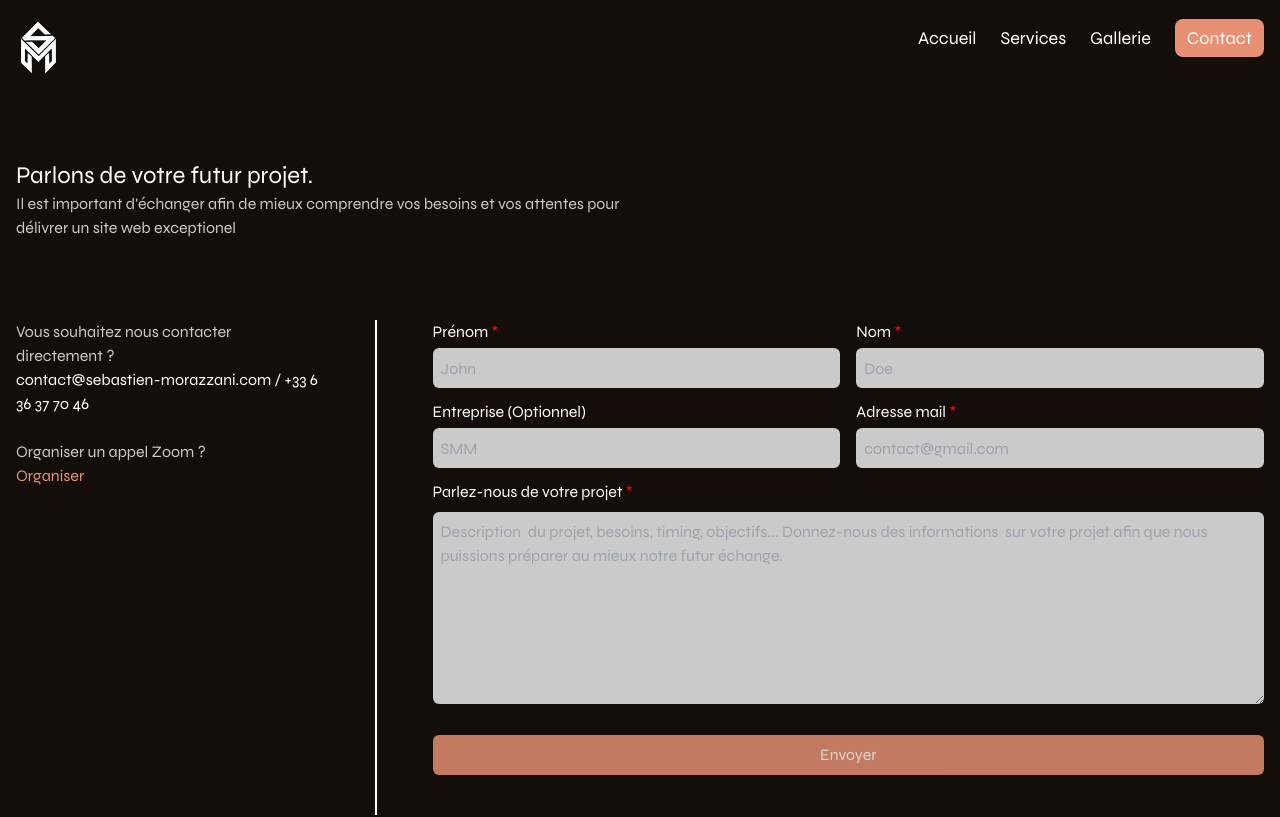
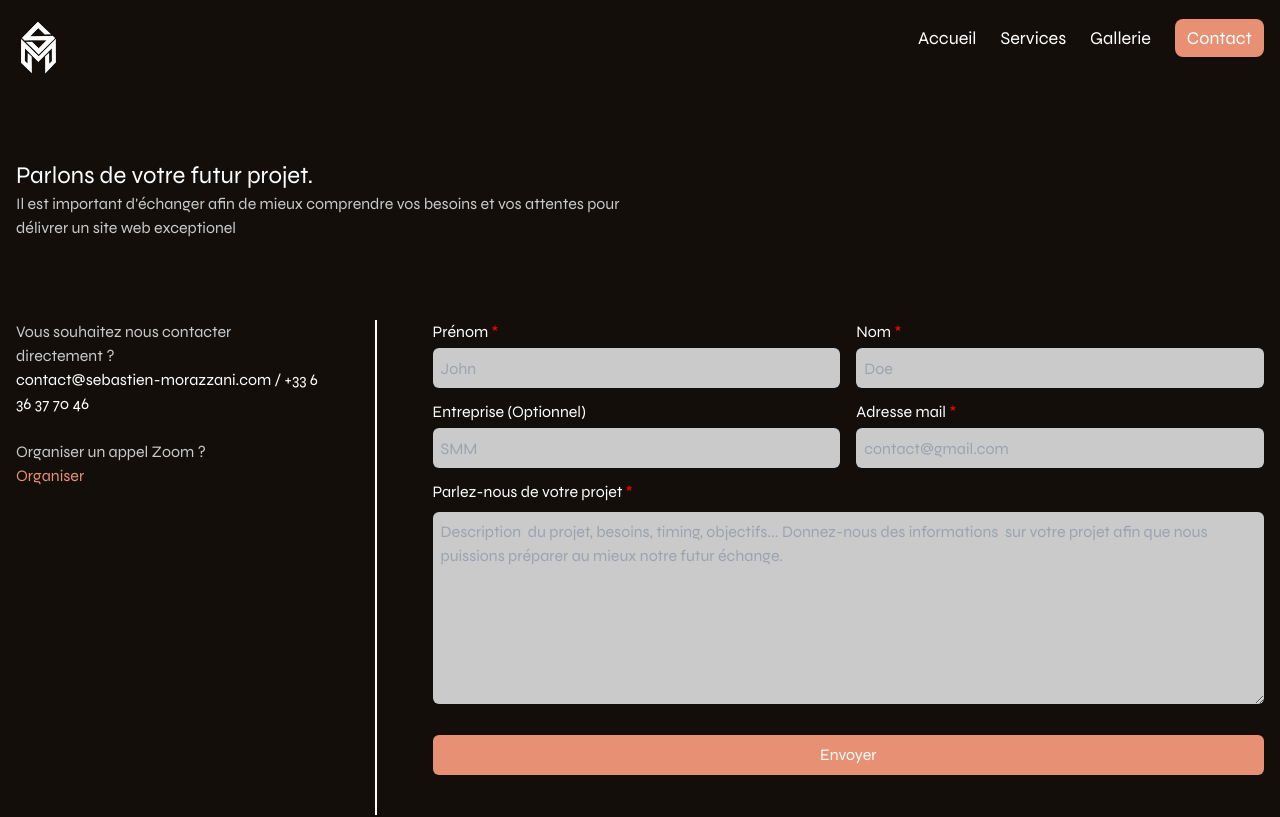
Before and after one commit to SebMZI/Sebastien-Morazzani, a Next.js app: page /contact in a window 1280 px wide. Shown: the top 817 px of the page. Built offline with nearby package versions, Linux system fonts and the light colour scheme.

Commit message:
feat: add some animations

```diff
--- a/app/components/Project.tsx
+++ b/app/components/Project.tsx
@@ -1,6 +1,8 @@
+"use client";
 import Image from "next/image";
 import Link from "next/link";
 import React from "react";
+import { motion } from "framer-motion";
 
 interface props {
   title: string;
@@ -13,13 +15,16 @@ interface props {
 const Project = ({ title, date, image, link }: props) => {
   return (
     <Link href={link ? link : "#"} target={link ? "_blank" : ""}>
-      <article className="w-full h-[162px] rounded-lg cursor-pointer">
+      <motion.article
+        className="w-full h-[162px] rounded-lg cursor-pointer"
+        whileHover={{ scale: 1.03 }}
+      >
         <Image
           src={image}
           className="rounded-lg h-[162px] object-cover"
           alt={`Image de ${title} créer par Sébastien Morazzani-Marigny`}
         />
-      </article>
+      </motion.article>
     </Link>
   );
 };
--- a/app/components/Services.tsx
+++ b/app/components/Services.tsx
@@ -1,16 +1,44 @@
-import React from "react";
+"use client";
+import React, { useEffect, useRef } from "react";
+import {
+  animate,
+  motion,
+  useAnimationControls,
+  useInView,
+} from "framer-motion";
 
 interface props {
   title: string;
   desc: string;
+  delay: number;
 }
 
-const Services = ({ title, desc }: props) => {
+const Services = ({ title, desc, delay }: props) => {
+  const controls = useAnimationControls();
+  const serviceRef = useRef(null);
+
+  const property = {
+    hidden: { opacity: 0 },
+    show: {
+      opacity: 1,
+      transition: {
+        duration: 1.25,
+        delay: delay,
+        ease: "easeInOut",
+      },
+    },
+  };
+
   return (
-    <article>
+    <motion.article
+      variants={property}
+      initial="hidden"
+      whileInView="show"
+      ref={serviceRef}
+    >
       <h3 className="text-2xl mb-1">{title}</h3>
       <p className="text-secondary text-justify">{desc}</p>
-    </article>
+    </motion.article>
   );
 };
 
--- a/app/contact/page.tsx
+++ b/app/contact/page.tsx
@@ -3,10 +3,31 @@ import React, { useEffect, useRef, useState } from "react";
 import type { Metadata } from "next";
 import emailjs from "@emailjs/browser";
 import Head from "next/head";
+import { easeInOut, motion } from "framer-motion";
+import { AnimatePresence } from "framer-motion";
+import loadingGif from "../assets/loading.svg";
+import Image from "next/image";
 
 const Contact = () => {
   const form = useRef(null);
-  const [msg, setMsg] = useState("Envoyer");
+  const [spin, setSpin] = useState(false);
+  const [modal, setModal] = useState(false);
+  const [msg, setMsg] = useState("Rien");
+  const variants = {
+    out: {
+      opacity: 0,
+      y: 40,
+    },
+    in: {
+      opacity: 1,
+      y: 0,
+      transition: {
+        ease: [0.17, 0.67, 0.83, 0.91],
+        duration: 1,
+        delay: 0.15,
+      },
+    },
+  };
 
   const sendEmail = (event: React.FormEvent<HTMLFormElement>) => {
     event.preventDefault();
@@ -16,6 +37,7 @@ const Contact = () => {
       process.env.NEXT_PUBLIC_EMAILJS_USER_ID &&
       form.current
     ) {
+      setSpin(true);
       emailjs
         .sendForm(
           process.env.NEXT_PUBLIC_EMAILJS_SERVICE_ID,
@@ -25,28 +47,61 @@ const Contact = () => {
         )
         .then(
           (result) => {
-            setMsg("Envoyé");
+            setSpin(false);
+            setModal(true);
+            setMsg("Message envoyé!");
             const formClear = form.current as HTMLFormElement | null;
             if (formClear) {
               formClear.reset();
             }
             setTimeout(() => {
-              setMsg("Envoyer");
-            }, 3000);
+              setModal(false);
+              setMsg("");
+            }, 4000);
           },
           (error) => {
-            setMsg("Erreur");
+            setSpin(false);
+            setMsg("Erreur lors de l'envoi!");
             setTimeout(() => {
-              setMsg("Envoyer");
-            }, 3000);
+              setModal(false);
+              setMsg("");
+            }, 4000);
           }
         );
     }
   };
 
   return (
-    <>
-      <main className="text-white">
+    <AnimatePresence mode="wa">
+      <motion.main
+        className="text-white relative"
+        variants={variants}
+        initial="out"
+        animate="in"
+        exit="out"
+      >
+        {modal ? (
+          <motion.div
+            className={`absolute top-[-50px] left-2/4  py-4 px-20 text-white  text-center rounded-sm ${
+              msg === "Message envoyé!" ? "bg-[#58eb58]" : "bg-[#eb5353]"
+            }`}
+            initial={{
+              x: "-50%",
+              y: "-50px",
+              opacity: 0,
+            }}
+            animate={{
+              y: 0,
+              opacity: 1,
+              transition: {
+                duration: 1,
+                ease: easeInOut,
+              },
+            }}
+          >
+            {msg}
+          </motion.div>
+        ) : null}
         <section className="my-20">
           <div className="w-2/4">
             <h1 className="text-2xl">Parlons de votre futur projet.</h1>
@@ -128,12 +183,24 @@ const Contact = () => {
               placeholder="Description  du projet, besoins, timing, objectifs... Donnez-nous des informations  sur votre projet afin que nous puissions préparer au mieux notre futur échange."
             ></textarea>
 
-            <button
+            <motion.button
               type="submit"
-              className="mt-6 bg-ascent w-full py-2 rounded-md  animate-pulse"
+              className="mt-6 bg-ascent w-full py-2 rounded-md  "
+              whileHover={{ scale: 1.02 }}
+              whileTap={{ scale: 0.9 }}
             >
-              {msg}
-            </button>
+              {spin ? (
+                <div className="w-full grid place-content-center">
+                  <Image
+                    src={loadingGif}
+                    alt="loading spin"
+                    className="w-5 h-5"
+                  />
+                </div>
+              ) : (
+                "Envoyer"
+              )}
+            </motion.button>
           </form>
           <div className="border-[0.5px] bg-secondary w-full mb-10 tablette:w-0 tablette:mx-14"></div>
           <div>
@@ -161,8 +228,8 @@ const Contact = () => {
             </div>
           </div>
         </section>
-      </main>
-    </>
+      </motion.main>
+    </AnimatePresence>
   );
 };
 
--- a/app/globals.css
+++ b/app/globals.css
@@ -19,3 +19,19 @@ html {
     font-family: "Syne", sans-serif;
   }
 }
+
+/* width */
+::-webkit-scrollbar {
+  width: 8px;
+}
+
+/* Track */
+::-webkit-scrollbar-track {
+  background: #e4e4e4;
+}
+
+/* Handle */
+::-webkit-scrollbar-thumb {
+  background-color: #888;
+  border-radius: 10px;
+}
--- a/app/page.tsx
+++ b/app/page.tsx
@@ -1,3 +1,4 @@
+"use client";
 import Image from "next/image";
 import Services from "./components/Services";
 import Project from "./components/Project";
@@ -7,23 +8,70 @@ import myauthMinia from "./assets/myauth.png";
 import addIcon from "./assets/addIcon.svg";
 import mouseIcon from "./assets/mouse.svg";
 import Link from "next/link";
-import type { Metadata } from "next";
+import { motion } from "framer-motion";
+import { AnimatePresence } from "framer-motion";
 
 export default function Home() {
+  const variants = {
+    out: {
+      opacity: 0,
+      y: 40,
+      transition: {
+        duration: 0.4,
+      },
+    },
+    in: {
+      opacity: 1,
+      y: 0,
+      transition: {
+        duration: 0.4,
+        delay: 0.25,
+      },
+    },
+  };
+
   return (
     <main className="w-full h-full text-white">
       <section className="tablette:my-48 relative phone:my-40">
-        <h1 className=" tablette:text-[70px] tablette:leading-[60px] tablette:w-3/4 phone:text-[32px] phone:leading-9">
+        <motion.h1
+          className=" tablette:text-[70px] tablette:leading-[60px] tablette:w-3/4 phone:text-[32px] phone:leading-9"
+          initial="hidden"
+          whileInView="visible"
+          viewport={{ once: true }}
+          transition={{
+            duration: 1.2,
+            ease: [0.17, 0.67, 0.83, 0.91],
+            delay: 0.15,
+          }}
+          variants={{
+            visible: { y: 0, opacity: 1 },
+            hidden: { y: 50, opacity: 0 },
+          }}
+        >
           Élevez votre entreprise vers de nouveaux sommets en investissant dans
           sa <span className="text-ascent">visibilité</span> : Le pouvoir de la
           <span className="text-ascent"> croissance</span> par
           l&apos;investissement <span className="text-ascent">stratégique</span>
           .
-        </h1>
-        <p className="mt-8 text-secondary tablette:w-2/4 text-2xl">
+        </motion.h1>
+        <motion.p
+          className="mt-8 text-secondary tablette:w-2/4 text-2xl"
+          initial="hidden"
+          whileInView="visible"
+          viewport={{ once: true }}
+          transition={{
+            duration: 1.2,
+            ease: [0.17, 0.67, 0.83, 0.91],
+            delay: 0.25,
+          }}
+          variants={{
+            visible: { y: 0, opacity: 1 },
+            hidden: { y: 50, opacity: 0 },
+          }}
+        >
           Investir dans son entrerprise, c&apos;est avant tout avoir le pouvoir
           de lui donner de la visibilité.
-        </p>
+        </motion.p>
         <Image
           src={mouseIcon}
           alt="Mouse icon scroll"
@@ -40,19 +88,23 @@ export default function Home() {
         <div className="flex flex-col gap-5 tablette:flex-row tablette:gap-10 tablette:justify-between">
           <Services
             title="Conception"
-            desc="Nous sommes à l’écoute de vos besoin, et concevons votre site web en fonction de ceux-ci."
+            desc="Nous sommes à l’écoute de vos besoin, et concevons votre site web en fonction de ceux-ci. (Site vitrine / site e-commerce, blog...)"
+            delay={0.1}
           />
           <Services
             title="SEO"
-            desc="Pour donner encore plus de visibilité à votre entreprise, nous optimisons le référencement sur les moteurs de recherche"
+            desc="Pour donner encore plus de visibilité à votre entreprise, nous optimisons le référencement sur les moteurs de recherche. (Optimisation de la vitesse, des images)"
+            delay={0.3}
           />
           <Services
             title="Debugging"
             desc="Un problème ? Un bug ? Nous nous chargons de le résoudre le plus rapidement possible pour vous rendre un site web fonctionnel."
+            delay={0.5}
           />
           <Services
             title="Maintenance"
             desc="Nous proposons un forfait maintenance lors de la création de votre site web. Mise à jour des librairies, support technique..."
+            delay={0.6}
           />
         </div>
       </section>
@@ -76,7 +128,10 @@ export default function Home() {
             link="https://wooflander.vercel.app/"
           />
           <Link href="/contact">
-            <article className="w-full h-[162px] rounded-lg border-secondary border-2 grid place-content-center animate-pulse">
+            <motion.article
+              className="w-full h-[162px] rounded-lg border-secondary border-2 grid place-content-center animate-pulse"
+              whileHover={{ scale: 1.03 }}
+            >
               <div className="flex flex-row gap-3 ">
                 <Image
                   src={addIcon}
@@ -84,7 +139,7 @@ export default function Home() {
                 />
                 <p className="text-secondary">Ajouter votre projet</p>
               </div>
-            </article>
+            </motion.article>
           </Link>
         </div>
       </section>
--- a/package.json
+++ b/package.json
@@ -11,6 +11,7 @@
   "dependencies": {
     "@emailjs/browser": "^3.11.0",
     "@vercel/analytics": "^1.1.1",
+    "framer-motion": "^10.17.6",
     "next": "14.0.4",
     "react": "^18",
     "react-dom": "^18"
```
Also changed, not shown: app/assets/loading.svg (added), 1 other file (tests, documents, lock files or other folders).
